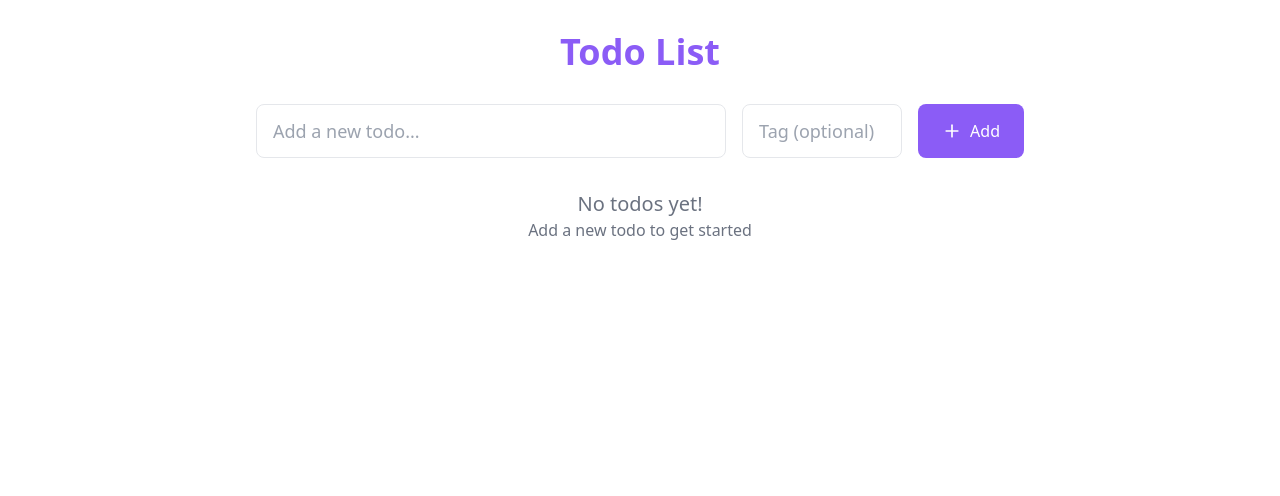
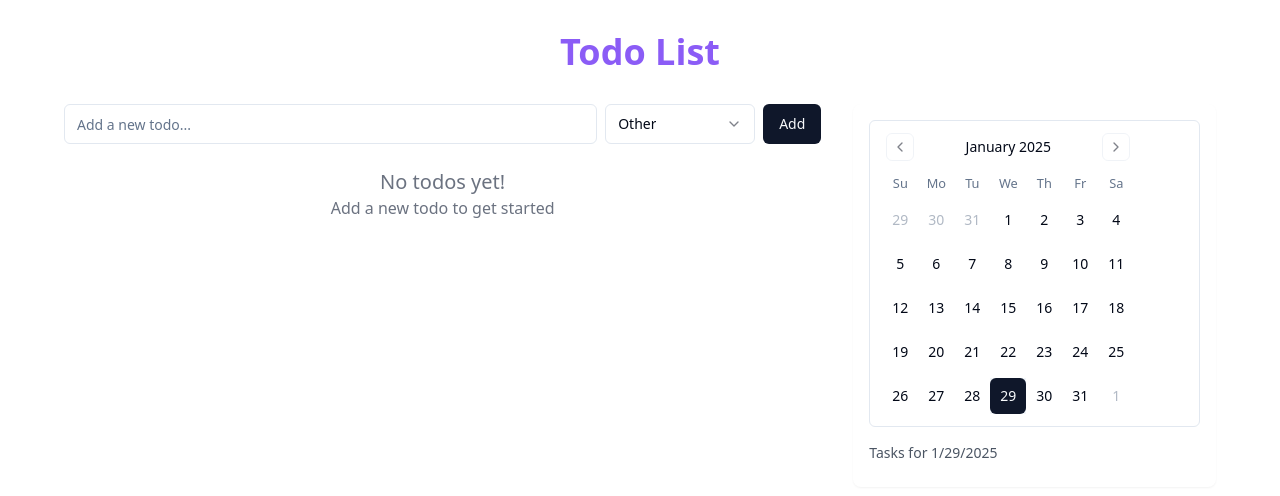
Before and after one commit to siddarth04-com/taskwhisper-chronicle, a React (Vite) app: page / in a window 1280 px wide. Shown: the top 496 px of the page. Built offline with nearby package versions, Linux system fonts and the light colour scheme.

Commit message:
Add calendar and activities
Implemented a calendar component and added various activities to enhance the application's functionality.
[skip gpt_engineer]

```diff
--- /dev/null
+++ b/src/components/TodoCalendar.tsx
@@ -0,0 +1,60 @@
+import { Calendar } from "@/components/ui/calendar";
+import { useState } from "react";
+import { useTodo } from "@/contexts/TodoContext";
+
+export function TodoCalendar() {
+  const [date, setDate] = useState<Date | undefined>(new Date());
+  const { todos } = useTodo();
+
+  return (
+    <div className="p-4 bg-white rounded-lg shadow-sm">
+      <Calendar
+        mode="single"
+        selected={date}
+        onSelect={setDate}
+        className="rounded-md border"
+      />
+      <div className="mt-4">
+        <h3 className="text-sm font-medium text-gray-600 mb-2">
+          Tasks for {date?.toLocaleDateString()}
+        </h3>
+        <div className="space-y-2">
+          {todos
+            .filter(
+              (todo) =>
+                new Date(todo.createdAt).toDateString() ===
+                date?.toDateString()
+            )
+            .map((todo) => (
+              <div
+                key={todo.id}
+                className="text-sm text-gray-600 flex items-center gap-2"
+              >
+                <span
+                  className={`w-2 h-2 rounded-full ${getActivityColor(
+                    todo.activity
+                  )}`}
+                />
+                {todo.text}
+              </div>
+            ))}
+        </div>
+      </div>
+    </div>
+  );
+}
+
+function getActivityColor(activity: string) {
+  switch (activity) {
+    case "work":
+      return "bg-blue-500";
+    case "personal":
+      return "bg-green-500";
+    case "shopping":
+      return "bg-purple-500";
+    case "health":
+      return "bg-red-500";
+    default:
+      return "bg-gray-500";
+  }
+}
--- a/src/components/TodoInput.tsx
+++ b/src/components/TodoInput.tsx
@@ -1,48 +1,52 @@
 import { useState } from "react";
-import { Plus } from "lucide-react";
+import { Button } from "@/components/ui/button";
+import { Input } from "@/components/ui/input";
+import {
+  Select,
+  SelectContent,
+  SelectItem,
+  SelectTrigger,
+  SelectValue,
+} from "@/components/ui/select";
 
 interface TodoInputProps {
-  onAdd: (text: string, tag?: string) => void;
+  onAdd: (text: string, activity: string) => void;
 }
 
 export function TodoInput({ onAdd }: TodoInputProps) {
   const [text, setText] = useState("");
-  const [tag, setTag] = useState("");
+  const [activity, setActivity] = useState("other");
 
   const handleSubmit = (e: React.FormEvent) => {
     e.preventDefault();
     if (text.trim()) {
-      onAdd(text.trim(), tag.trim() || undefined);
+      onAdd(text, activity);
       setText("");
-      setTag("");
     }
   };
 
   return (
-    <form onSubmit={handleSubmit} className="mb-8 space-y-4">
-      <div className="flex gap-4">
-        <input
-          type="text"
-          value={text}
-          onChange={(e) => setText(e.target.value)}
-          placeholder="Add a new todo..."
-          className="flex-1 rounded-lg border border-gray-200 px-4 py-3 text-lg focus:border-todo-primary focus:outline-none focus:ring-1 focus:ring-todo-primary"
-        />
-        <input
-          type="text"
-          value={tag}
-          onChange={(e) => setTag(e.target.value)}
-          placeholder="Tag (optional)"
-          className="w-40 rounded-lg border border-gray-200 px-4 py-3 text-lg focus:border-todo-primary focus:outline-none focus:ring-1 focus:ring-todo-primary"
-        />
-        <button
-          type="submit"
-          className="flex items-center gap-2 rounded-lg bg-todo-primary px-6 py-3 text-white transition-colors hover:bg-todo-primary/90"
-        >
-          <Plus className="h-5 w-5" />
-          Add
-        </button>
-      </div>
+    <form onSubmit={handleSubmit} className="flex gap-2 mb-6">
+      <Input
+        type="text"
+        value={text}
+        onChange={(e) => setText(e.target.value)}
+        placeholder="Add a new todo..."
+        className="flex-1"
+      />
+      <Select value={activity} onValueChange={setActivity}>
+        <SelectTrigger className="w-[150px]">
+          <SelectValue placeholder="Activity" />
+        </SelectTrigger>
+        <SelectContent>
+          <SelectItem value="work">Work</SelectItem>
+          <SelectItem value="personal">Personal</SelectItem>
+          <SelectItem value="shopping">Shopping</SelectItem>
+          <SelectItem value="health">Health</SelectItem>
+          <SelectItem value="other">Other</SelectItem>
+        </SelectContent>
+      </Select>
+      <Button type="submit">Add</Button>
     </form>
   );
 }
--- a/src/contexts/TodoContext.tsx
+++ b/src/contexts/TodoContext.tsx
@@ -4,7 +4,7 @@ import { useToast } from "@/hooks/use-toast";
 
 interface TodoContextType {
   todos: Todo[];
-  addTodo: (text: string, tag?: string) => void;
+  addTodo: (text: string, activity: string) => void;
   deleteTodo: (id: string) => void;
   toggleTodo: (id: string) => void;
 }
@@ -22,13 +22,13 @@ export function TodoProvider({ children }: { children: React.ReactNode }) {
     localStorage.setItem("todos", JSON.stringify(todos));
   }, [todos]);
 
-  const addTodo = (text: string, tag?: string) => {
+  const addTodo = (text: string, activity: string) => {
     setTodos((prev) => [
       {
         id: crypto.randomUUID(),
         text,
         completed: false,
-        tag,
+        activity: activity as Todo["activity"],
         createdAt: Date.now(),
       },
       ...prev,
--- a/src/pages/Index.tsx
+++ b/src/pages/Index.tsx
@@ -1,15 +1,23 @@
 import { TodoProvider } from "@/contexts/TodoContext";
 import { TodoList } from "@/components/TodoList";
+import { TodoCalendar } from "@/components/TodoCalendar";
 
 const Index = () => {
   return (
     <TodoProvider>
       <div className="min-h-screen bg-todo-background p-8">
-        <div className="mx-auto max-w-3xl">
+        <div className="mx-auto max-w-6xl">
           <h1 className="mb-8 text-center text-4xl font-bold text-todo-primary">
             Todo List
           </h1>
-          <TodoList />
+          <div className="grid grid-cols-1 md:grid-cols-3 gap-8">
+            <div className="md:col-span-2">
+              <TodoList />
+            </div>
+            <div>
+              <TodoCalendar />
+            </div>
+          </div>
         </div>
       </div>
     </TodoProvider>
--- a/src/types/todo.ts
+++ b/src/types/todo.ts
@@ -4,4 +4,5 @@ export interface Todo {
   completed: boolean;
   tag?: string;
   createdAt: number;
+  activity: "work" | "personal" | "shopping" | "health" | "other";
 }
```
